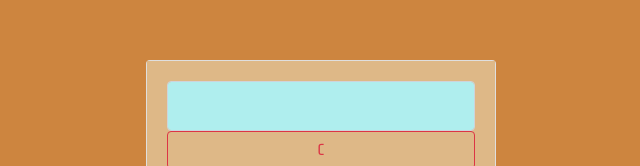
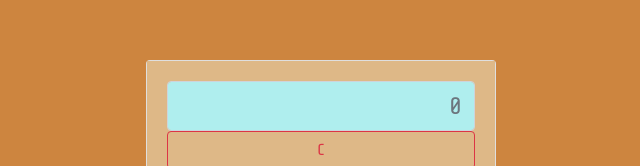
Before and after one commit to difese/JScalc, a plain HTML site: page index.html in a window 1280 px wide. Shown: the part 172-338 px from the top of the page, 319-959 px from the left. Drawn offline with nearby package versions, Linux system fonts and the light colour scheme.

Commit message:
content fix

```diff
--- a/index.html
+++ b/index.html
@@ -16,7 +16,7 @@
             <div class="form-group">
                 <div class="card" id="calc">
                     <div class="card-body">
-                        <input class="form-control input-window" id="inputWindow" value="">
+                        <input class="form-control input-window" id="inputWindow" placeholder="0" style="background-color: paleturquoise" value="" readonly>
                         <div class="row no-gutters">
                             <div class="col">
                                 <button class="btn btn-outline-danger form-control" id="btn_clr">C</button>
--- a/style.css
+++ b/style.css
@@ -12,7 +12,6 @@ body {
 }
 
 .input-window {
-  background-color: paleturquoise;
   text-align: end;
   font-size: x-large;
 }
```
Also changed, not shown: jscalc.png, 1 other file.
